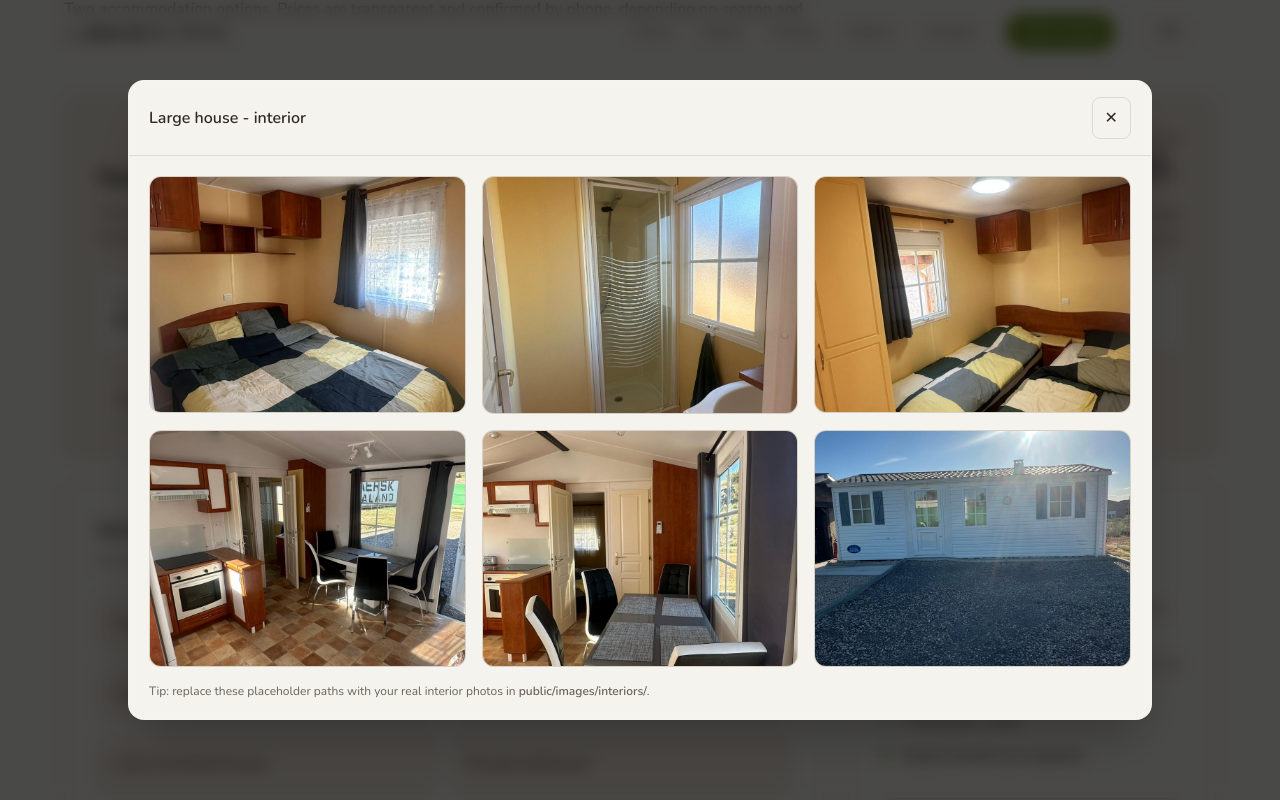
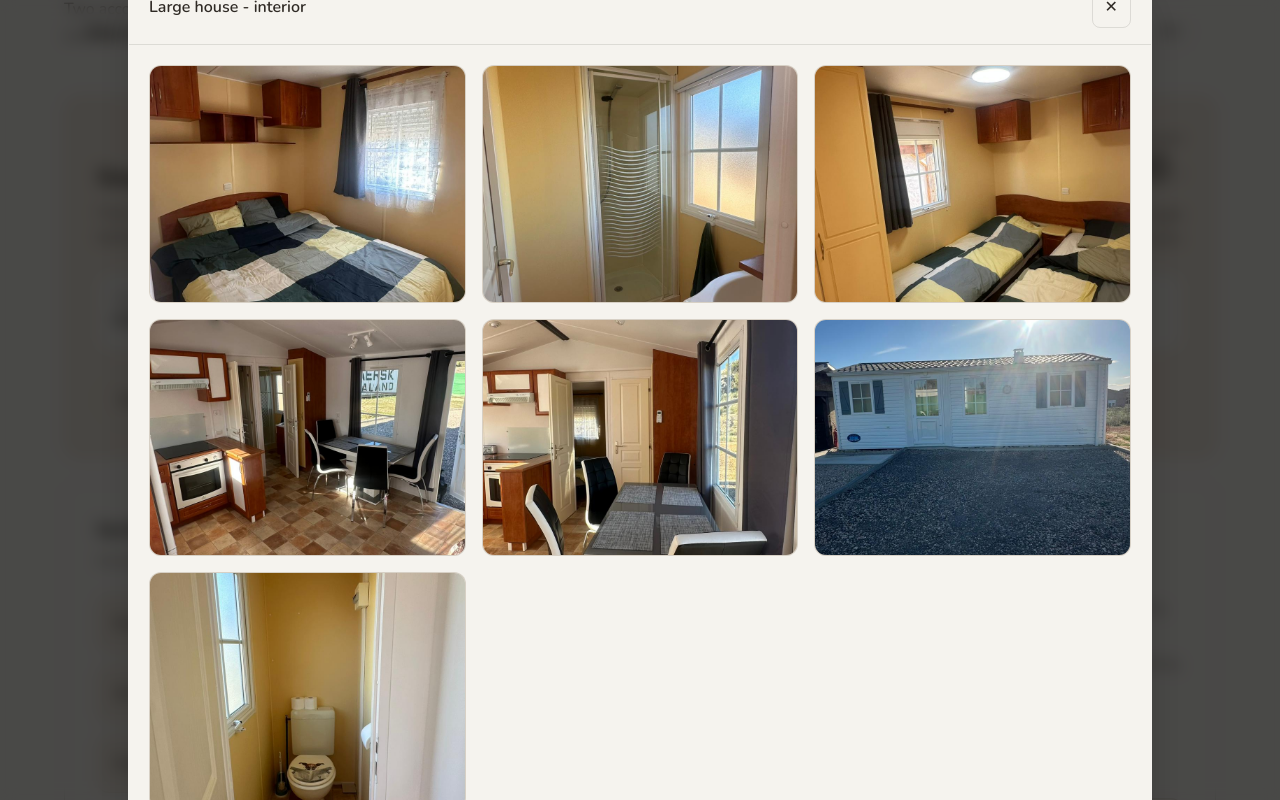
Before and after one commit to marianzyx/ChaconVilla, a Next.js app: page / in a window 1280 px wide. Both pictures are taken after a click on the button "Large house - interior". Shown: the part 2072-2872 px from the top of the page. Built offline with nearby package versions, Linux system fonts and the light colour scheme.

Commit message:
Remove placeholder tip, add large7 (WC photo)

```diff
--- a/components/HomeClient.tsx
+++ b/components/HomeClient.tsx
@@ -28,6 +28,7 @@ const largeInteriorImages = [
   { src: "/images/interiors/large4.jpg", alt: "Large house - living and kitchen" },
   { src: "/images/interiors/large5.jpg", alt: "Large house - dining area" },
   { src: "/images/interiors/large6.jpg", alt: "Large house - exterior" },
+  { src: "/images/interiors/large7.jpg", alt: "Large house - toilet" },
 ];
 
 
--- a/components/HousePhotosModal.tsx
+++ b/components/HousePhotosModal.tsx
@@ -59,10 +59,6 @@ export default function HousePhotosModal({ open, title, images, onClose }: Props
             ))}
           </div>
 
-          <p className="text-xs text-[var(--muted)] mt-4">
-            Tip: replace these placeholder paths with your real interior photos in{" "}
-            <span className="font-semibold">public/images/interiors/</span>.
-          </p>
         </div>
       </div>
     </div>
```
Also changed, not shown: public/images/interiors/large7.jpg (added).
